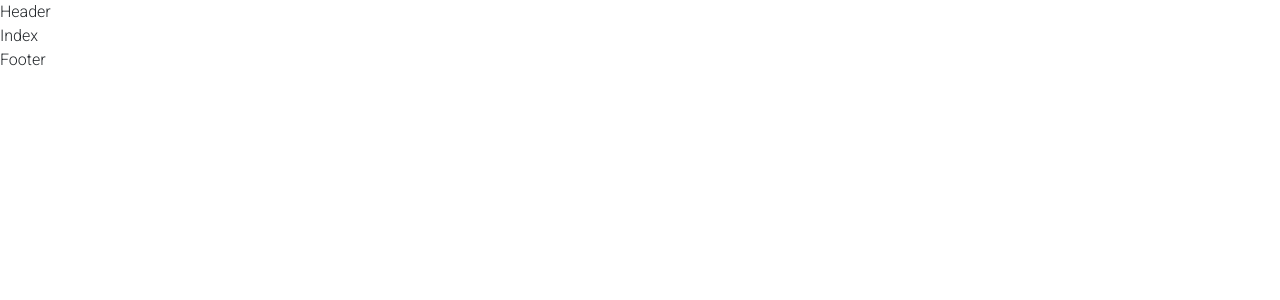
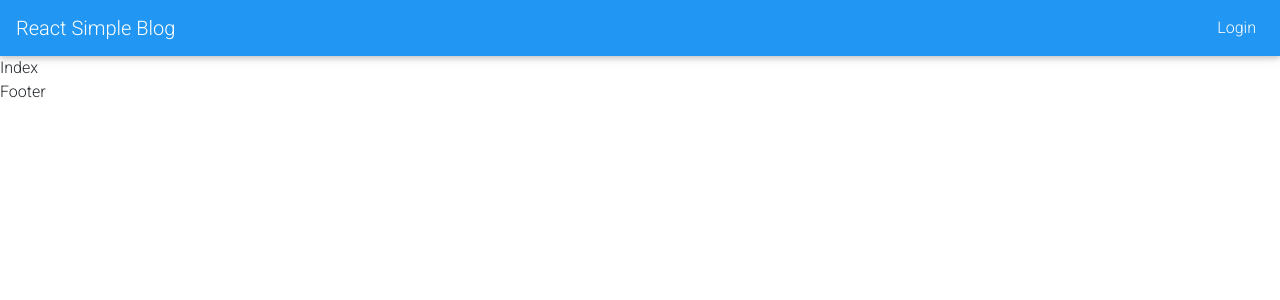
Before and after one commit to IcezLP/react-simple-blog, a React (Create React App) app: page / in a window 1280 px wide. Shown: the top 300 px of the page. Built offline with nearby package versions, Linux system fonts and the light colour scheme.

Commit message:
Add navbar

```diff
--- a/src/components/layout/Header.js
+++ b/src/components/layout/Header.js
@@ -1,7 +1,45 @@
-import React from 'react';
+import React, { Component } from 'react';
+import {
+  MDBNavbar,
+  MDBNavbarBrand,
+  MDBNavbarNav,
+  MDBNavItem,
+  MDBNavbarToggler,
+  MDBCollapse,
+  MDBNavLink,
+} from 'mdbreact';
+import { Link } from 'react-router-dom';
 
-const Header = () => {
-  return <div>Header</div>;
-};
+class Header extends Component {
+  constructor() {
+    super();
+
+    this.state = {
+      isOpen: false,
+    };
+  }
+
+  render() {
+    const { isOpen } = this.state;
+
+    return (
+      <MDBNavbar color="blue" dark expand="md">
+        <MDBNavbarBrand className="white-text">
+          <Link to="/" className="white-text">
+            React Simple Blog
+          </Link>
+        </MDBNavbarBrand>
+        <MDBNavbarToggler onClick={() => this.setState({ isOpen: !isOpen })} />
+        <MDBCollapse isOpen={isOpen} navbar>
+          <MDBNavbarNav right>
+            <MDBNavItem>
+              <MDBNavLink to="/login">Login</MDBNavLink>
+            </MDBNavItem>
+          </MDBNavbarNav>
+        </MDBCollapse>
+      </MDBNavbar>
+    );
+  }
+}
 
 export default Header;
```
